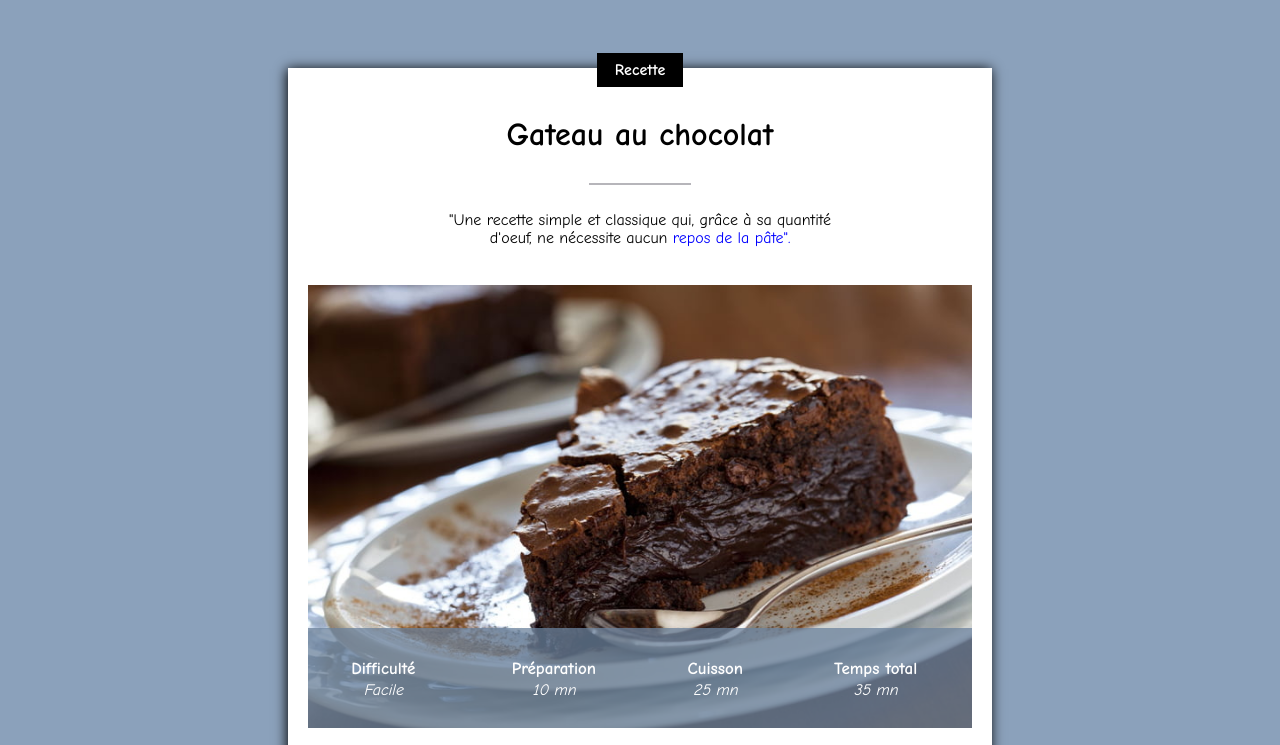
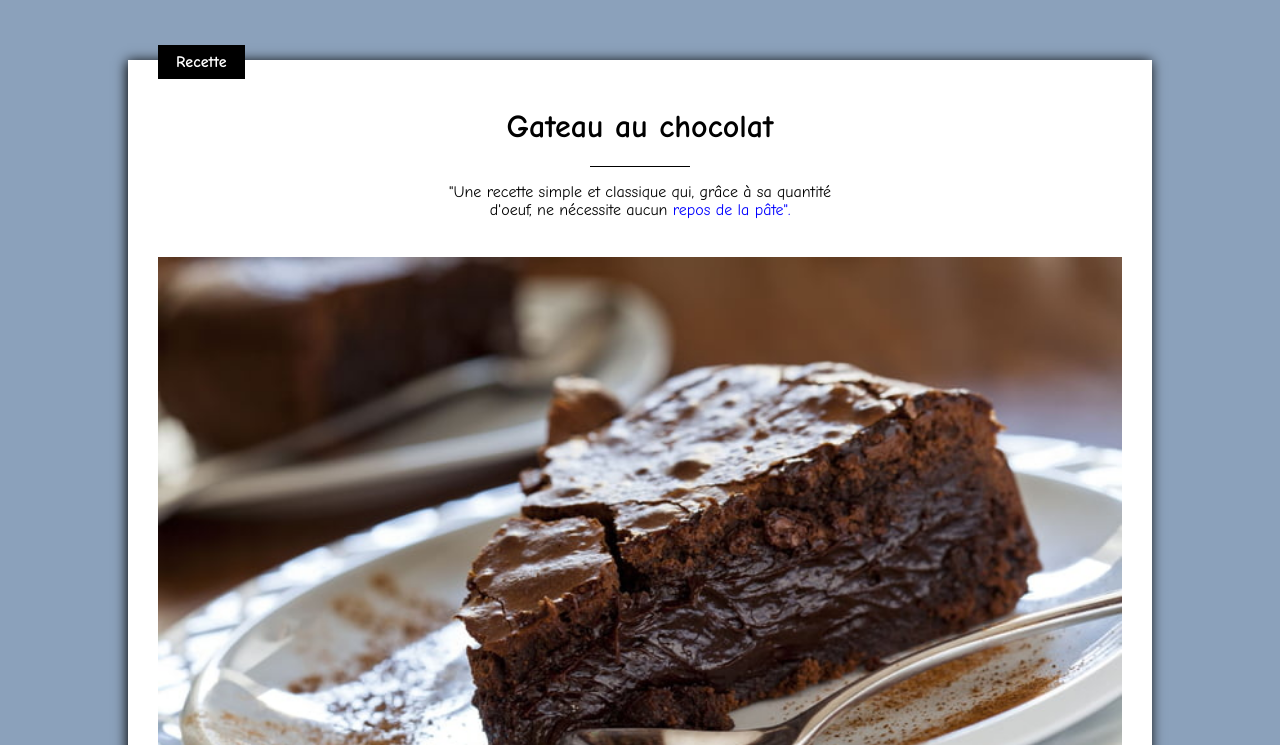
Before and after one commit to smartmedia83/site_recettes, a plain HTML site: page index.html in a window 1280 px wide. Shown: the top 745 px of the page. Drawn offline with Linux system fonts and the light colour scheme.

Commit message:
Add files via upload

```diff
--- a/recette.css
+++ b/recette.css
@@ -7,39 +7,16 @@
 body {
     background-color: #8BA1BB;
     font-family: comic sans MS;
-    max-width: 80%;
-    margin-left: auto;
-    margin-right: auto;
-}
-
-p.categorie{
-    color: white;
-    background-color: black;
-    display: inline-block;
-    margin-top: -15px;
-    margin-bottom: 0px;
-    padding: 8px 18px;
-    font-weight: bold;
-}
-
-div.categorie {
-    text-align: center;
-    margin-bottom: 0px;
-    margin-top: 0px;
-    padding-bottom: ;
-    overflow: visible;
+    margin:0;
 }
 
 div.contenu {
-   background-color: #FFFFFF;
-   margin: 60px 10em 80px 10em;      /* supprimer les margin 10em */
-   padding-top: 0px;
-   padding-right: 20px;
-   padding-bottom: 20px;
-   padding-left: 20px;
-   box-shadow: -1px 1px 12px #000000;
-   min-width: 350px;
-   overflow: visible;
+    background-color: #FFFFFF;
+    margin: 40px 8px 40px 8px;
+    padding: 0px 8px 20px 8px;
+    box-shadow: -1px 1px 12px #000000;
+    /* min-width: 350px; */
+    overflow: visible;
 }
 
 h1 {
@@ -53,47 +30,62 @@ p.description {
     display: inline-block;
 }
 
+.centre {
+    text-align: center;
+    width: 100%;
+}
+
+p.categorie {
+    color: white;
+    background-color: black;
+    display: inline-block;
+    margin-top: -15px;
+    margin-bottom: 0px;
+    padding: 8px 18px;
+    font-weight: bold;
+}
+
+div.categorie {
+    /* text-align: center; */
+    margin-bottom: 0px;
+    margin-top: 0px;
+    overflow: visible;
+}
+
+
 .description {
     text-align: center;
     width: 100%;
 }
 
-div.separateur{
-    max-width: 15%;
-    background-color:#b6b5ba;
-    border: 1px;
-    padding: 1px;
+div.separateur {
+    width: 100px;
+    height: 1px;
+    background-color: black;
     margin-left: auto;
     margin-right: auto;
-    margin-top: 30px;
-    margin-bottom: 10px;
 }
 
-.centre{
-    width: 100%;
-}
-
-div.info{
+div.info {
     position: relative;
 }
 
-table.info{
+table.info {
     position: absolute;
     bottom:0;
     color:#FFFFFF;
     width:100%;
     background-color:#6C829DC0;
-    text-align:center;
     height:100px;
 }
 
-table.info td{
+table.info td {
+    text-align: center;
     font-style: oblique;
-    padding-top: 0px;
     vertical-align: top;
 }
 
-table.info th{
+table.info th {
     font-size: 17px;
     vertical-align: bottom;
 }
@@ -111,7 +103,7 @@ div.colonne2 {
     float: right;
 }
 
-div.colonne1 h2{
+div.colonne1 h2 {
     font-size: 18px;
     text-align: center;
     text-transform: uppercase;
@@ -119,7 +111,7 @@ div.colonne1 h2{
     border-bottom: 5px solid #8ba1bb;
 }
 
-div.colonne2 h2{
+div.colonne2 h2 {
     font-size: 18px;
     text-align: center;
     text-transform: uppercase;
@@ -127,12 +119,12 @@ div.colonne2 h2{
     border-bottom: 5px solid #8ba1bb;
 }
 
-div.ingredients{
+div.ingredients {
     padding-left: 10px;
     padding-right: 10px;
 }
 
-div.ingredients p{
+div.ingredients p {
     text-align: center;
     font-size: 14px;
     border: 2px solid lightgray;
@@ -140,15 +132,6 @@ div.ingredients p{
     padding-bottom: 10px;
     margin-top: 6px;
     margin-bottom: 6px;
-}
-
-div.colonne2 table {
-
-}
-
-
-div.colonne2 table td {
-    text-align:;
 }
 
 table.preparation p.cercle {
@@ -165,39 +148,27 @@ table.preparation p.cercle {
     margin: 0;
 }
 
-table.preparation td{
+table.preparation td {
     vertical-align: top;
 }
 
-table.preparation tr{
+table.preparation tr {
     height: 45px;
 }
 
-table.preparation td.instruction{
+table.preparation td.instruction {
     font-size: 14px;
     padding-left: 15px;
 }
 
 
 
-/*
-div.colonne1 ul {
-    padding-left:0;
+/* Styles pour ordinateur */
+@media only screen and (min-width: 768px) {
+    div.contenu {
+        margin: 60px 10% 80px 10%;
+        padding: 0px 30px 30px 30px;
+        min-width: 350px;
+     }
+
 }
-
-
-div.colonne1 ul li {
-    padding-left: 0;
-    text-align: center;
-    list-style: none;
-}
-
-div.colonne2 ol li {
-    text-align: center;
-    list-style-type:circle;
-}
-
-div.liste_en_p {
-    border-bottom: 3px solid black;
-}
-*/
```
